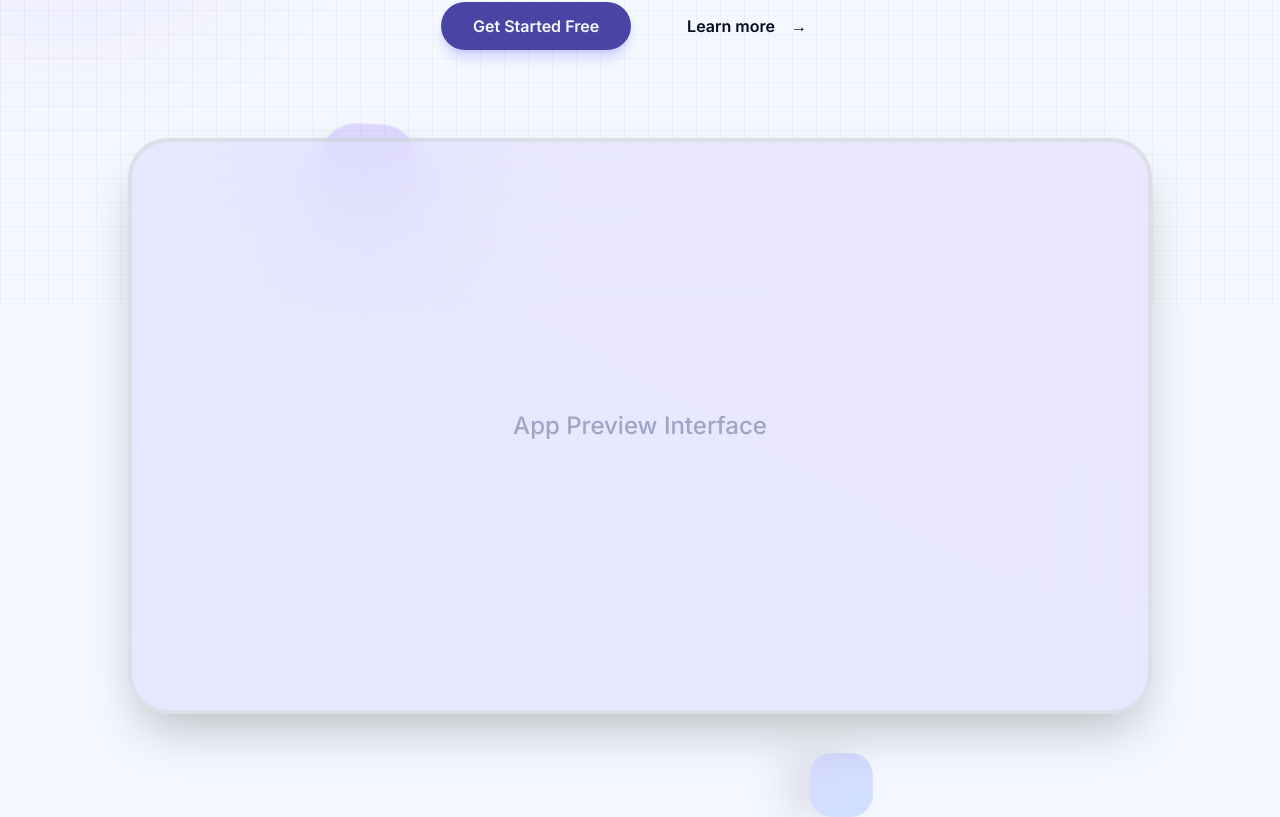
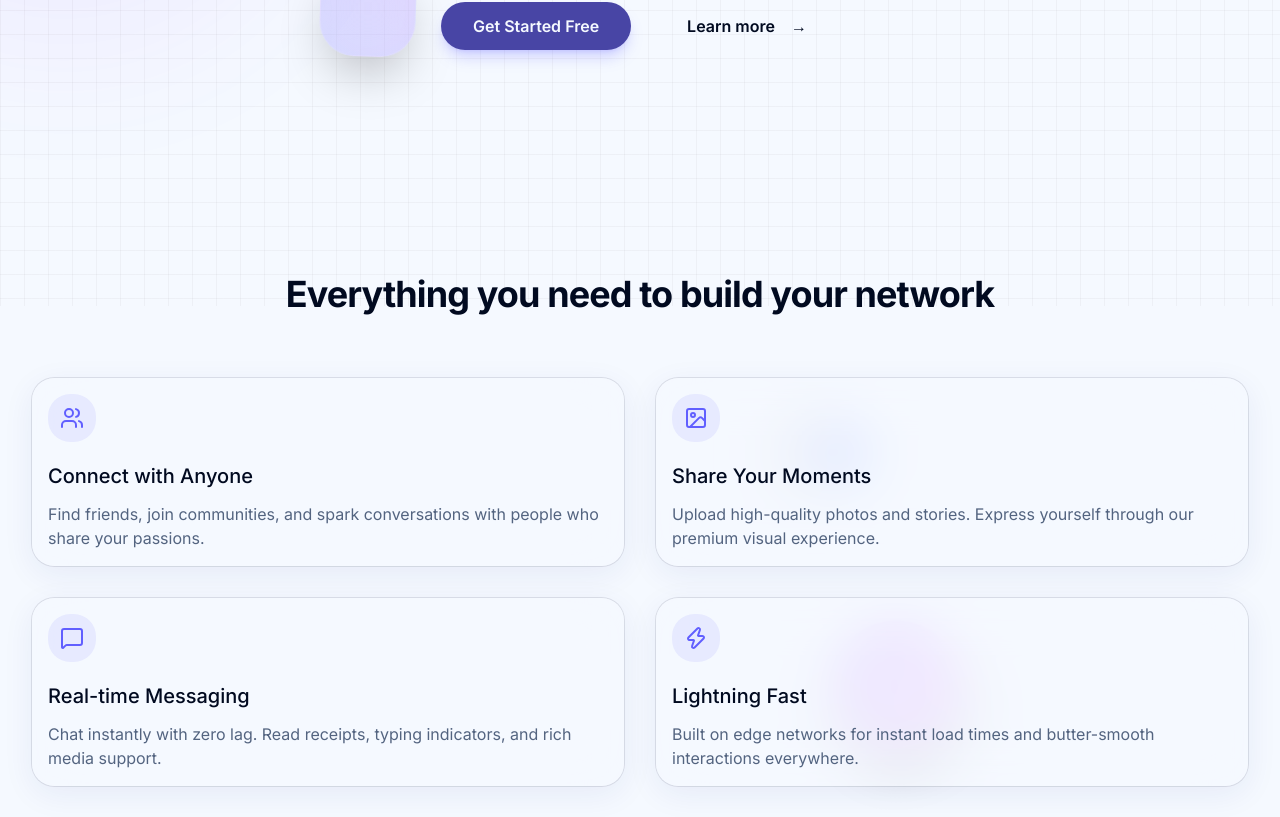
Before and after one commit to mehakdeepkaur017/Connectify, a Next.js app in the folder connectify-frontend/: page / in a window 1280 px wide. Shown: the part 494-1311 px from the top of the page. Built offline with nearby package versions, Linux system fonts and the light colour scheme; no server answers.

Commit message:
chore(ui): remove app preview interface from landing page

```diff
--- a/connectify-frontend/src/app/page.tsx
+++ b/connectify-frontend/src/app/page.tsx
@@ -71,21 +71,6 @@ export default function LandingPage() {
           </motion.div>
         </section>
 
-        {/* Phone Mockup Section */}
-        <section className="relative px-4 sm:px-6 lg:px-8 max-w-7xl mx-auto -mt-10 mb-32 z-10">
-          <motion.div
-            initial={{ opacity: 0, y: 40 }}
-            whileInView={{ opacity: 1, y: 0 }}
-            viewport={{ once: true }}
-            transition={{ duration: 1, ease: "easeOut" }}
-            className="mx-auto max-w-5xl"
-          >
-            <div className="relative rounded-[2.5rem] border-4 border-foreground/10 bg-background/50 backdrop-blur-3xl shadow-2xl overflow-hidden aspect-[16/9] flex items-center justify-center">
-              <div className="absolute inset-0 bg-gradient-to-tr from-indigo-500/10 to-violet-500/10" />
-              <p className="text-2xl font-medium text-muted-foreground/50">App Preview Interface</p>
-            </div>
-          </motion.div>
-        </section>
 
         {/* Features Section */}
         <section id="features" className="relative px-4 sm:px-6 lg:px-8 max-w-7xl mx-auto py-24">
```
